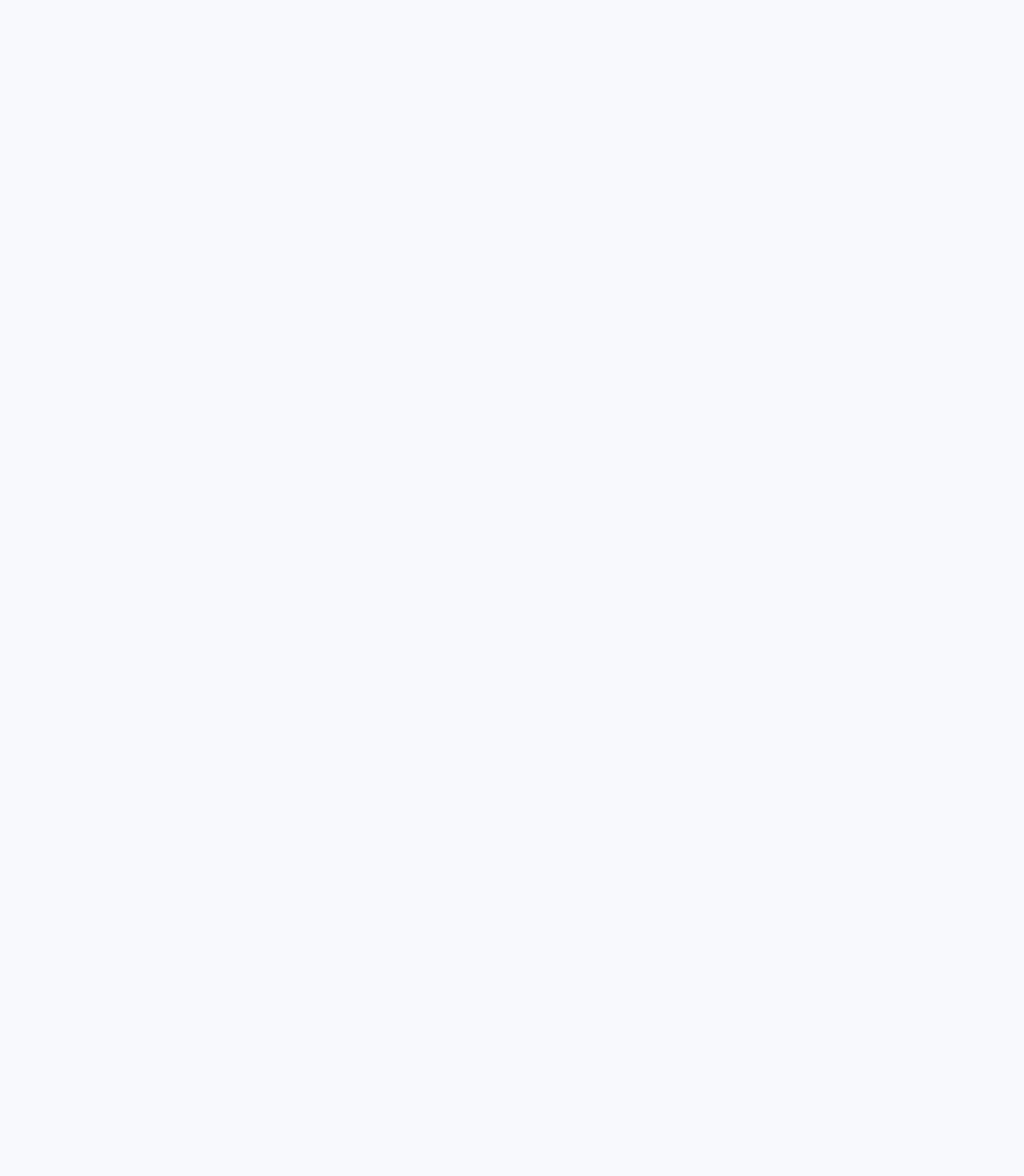
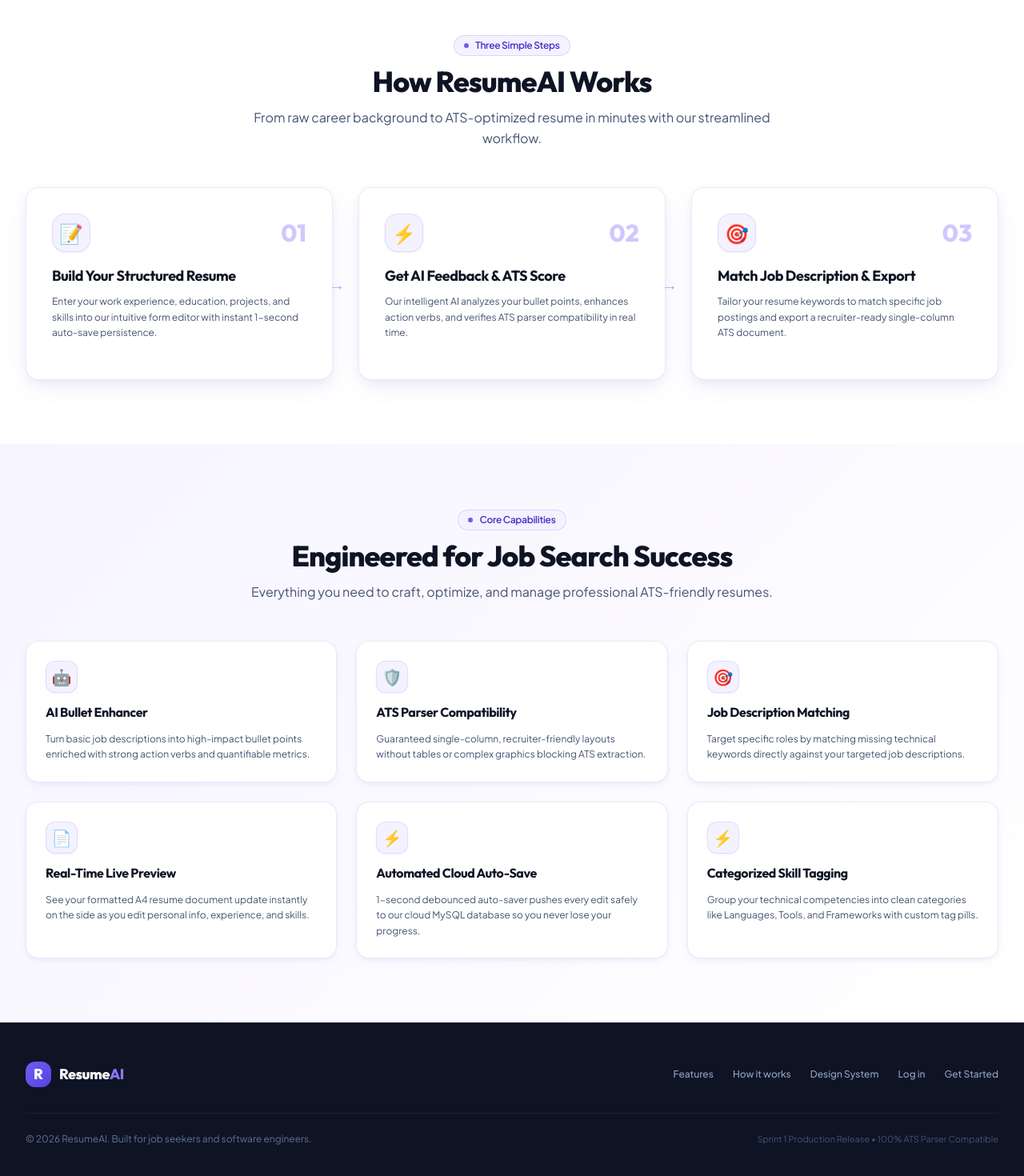
Before and after one commit to bhavyaku11/resumeai-builders-program, a React (Vite) app in the folder client/: page / in a window 1280 px wide. Shown: the part 724-2194 px from the top of the page at 80% size. Before the commit the page ends 800 px from the top, so only its background shows below. Built offline with nearby package versions, Linux system fonts and the light colour scheme.

Commit message:
UIUX-Part3: landing page feature sections and footer

```diff
--- /dev/null
+++ b/client/src/components/landing/Features.jsx
@@ -0,0 +1,87 @@
+import React from 'react';
+import Badge from '../ui/Badge';
+import { Card } from '../ui/Card';
+
+const FEATURES = [
+  {
+    icon: '🤖',
+    title: 'AI Bullet Enhancer',
+    description:
+      'Turn basic job descriptions into high-impact bullet points enriched with strong action verbs and quantifiable metrics.',
+  },
+  {
+    icon: '🛡️',
+    title: 'ATS Parser Compatibility',
+    description:
+      'Guaranteed single-column, recruiter-friendly layouts without tables or complex graphics blocking ATS extraction.',
+  },
+  {
+    icon: '🎯',
+    title: 'Job Description Matching',
+    description:
+      'Target specific roles by matching missing technical keywords directly against your targeted job descriptions.',
+  },
+  {
+    icon: '📄',
+    title: 'Real-Time Live Preview',
+    description:
+      'See your formatted A4 resume document update instantly on the side as you edit personal info, experience, and skills.',
+  },
+  {
+    icon: '⚡',
+    title: 'Automated Cloud Auto-Save',
+    description:
+      '1-second debounced auto-saver pushes every edit safely to our cloud MySQL database so you never lose your progress.',
+  },
+  {
+    icon: '⚡',
+    title: 'Categorized Skill Tagging',
+    description:
+      'Group your technical competencies into clean categories like Languages, Tools, and Frameworks with custom tag pills.',
+  },
+];
+
+export default function Features() {
+  return (
+    <section id="features" className="py-20 bg-brand-canvas relative">
+      <div className="max-w-7xl mx-auto px-4 sm:px-6 lg:px-8 space-y-12">
+        {/* Section Header */}
+        <div className="text-center space-y-3 max-w-2xl mx-auto">
+          <Badge variant="primary" size="md" dot>
+            Core Capabilities
+          </Badge>
+          <h2 className="text-3xl sm:text-4xl font-extrabold font-display text-surface-900 tracking-tight">
+            Engineered for Job Search Success
+          </h2>
+          <p className="text-sm sm:text-base text-surface-600 font-body leading-relaxed">
+            Everything you need to craft, optimize, and manage professional ATS-friendly resumes.
+          </p>
+        </div>
+
+        {/* 6 Feature Cards Grid */}
+        <div className="grid grid-cols-1 md:grid-cols-2 lg:grid-cols-3 gap-6">
+          {FEATURES.map((feat) => (
+            <Card
+              key={feat.title}
+              hoverable
+              padding="p-6"
+              className="space-y-3 bg-white/90 border-surface-200/80 shadow-soft-sm hover:shadow-soft-md"
+            >
+              <div className="w-10 h-10 rounded-xl bg-brand-50 border border-brand-200/60 flex items-center justify-center text-xl shadow-soft-xs">
+                {feat.icon}
+              </div>
+
+              <h3 className="text-base font-bold font-display text-surface-900">
+                {feat.title}
+              </h3>
+
+              <p className="text-xs text-surface-600 font-body leading-relaxed">
+                {feat.description}
+              </p>
+            </Card>
+          ))}
+        </div>
+      </div>
+    </section>
+  );
+}
--- /dev/null
+++ b/client/src/components/landing/Footer.jsx
@@ -0,0 +1,48 @@
+import React from 'react';
+import { Link } from 'react-router-dom';
+
+export default function Footer() {
+  return (
+    <footer className="bg-surface-900 text-surface-300 font-body border-t border-surface-800 py-12">
+      <div className="max-w-7xl mx-auto px-4 sm:px-6 lg:px-8 space-y-8">
+        <div className="flex flex-col md:flex-row items-center justify-between gap-6">
+          {/* Logo / Brand */}
+          <Link to="/" className="flex items-center space-x-2.5">
+            <div className="w-8 h-8 rounded-xl bg-gradient-brand flex items-center justify-center text-white font-extrabold font-display text-lg shadow-soft-xs">
+              R
+            </div>
+            <span className="text-lg font-extrabold font-display tracking-tight text-white">
+              Resume<span className="text-brand-400">AI</span>
+            </span>
+          </Link>
+
+          {/* Navigation Links */}
+          <div className="flex flex-wrap items-center justify-center gap-6 text-xs text-surface-400 font-medium">
+            <a href="#features" className="hover:text-white transition-colors">
+              Features
+            </a>
+            <a href="#how-it-works" className="hover:text-white transition-colors">
+              How it works
+            </a>
+            <Link to="/style-guide" className="hover:text-white transition-colors">
+              Design System
+            </Link>
+            <Link to="/login" className="hover:text-white transition-colors">
+              Log in
+            </Link>
+            <Link to="/register" className="hover:text-white transition-colors">
+              Get Started
+            </Link>
+          </div>
+        </div>
+
+        <div className="border-t border-surface-800/80 pt-6 flex flex-col sm:flex-row items-center justify-between text-xs text-surface-500 gap-4">
+          <p>© {new Date().getFullYear()} ResumeAI. Built for job seekers and software engineers.</p>
+          <p className="text-[11px] text-surface-600">
+            Sprint 1 Production Release • 100% ATS Parser Compatible
+          </p>
+        </div>
+      </div>
+    </footer>
+  );
+}
--- /dev/null
+++ b/client/src/components/landing/HowItWorks.jsx
@@ -0,0 +1,90 @@
+import React from 'react';
+import Badge from '../ui/Badge';
+import { Card } from '../ui/Card';
+
+const STEPS = [
+  {
+    step: '01',
+    icon: '📝',
+    title: 'Build Your Structured Resume',
+    description:
+      'Enter your work experience, education, projects, and skills into our intuitive form editor with instant 1-second auto-save persistence.',
+    tag: 'Step 1',
+  },
+  {
+    step: '02',
+    icon: '⚡',
+    title: 'Get AI Feedback & ATS Score',
+    description:
+      'Our intelligent AI analyzes your bullet points, enhances action verbs, and verifies ATS parser compatibility in real time.',
+    tag: 'Step 2',
+  },
+  {
+    step: '03',
+    icon: '🎯',
+    title: 'Match Job Description & Export',
+    description:
+      'Tailor your resume keywords to match specific job postings and export a recruiter-ready single-column ATS document.',
+    tag: 'Step 3',
+  },
+];
+
+export default function HowItWorks() {
+  return (
+    <section id="how-it-works" className="py-20 bg-white border-t border-surface-200/60 relative">
+      <div className="max-w-7xl mx-auto px-4 sm:px-6 lg:px-8 space-y-12">
+        {/* Section Header */}
+        <div className="text-center space-y-3 max-w-2xl mx-auto">
+          <Badge variant="primary" size="md" dot>
+            Three Simple Steps
+          </Badge>
+          <h2 className="text-3xl sm:text-4xl font-extrabold font-display text-surface-900 tracking-tight">
+            How ResumeAI Works
+          </h2>
+          <p className="text-sm sm:text-base text-surface-600 font-body leading-relaxed">
+            From raw career background to ATS-optimized resume in minutes with our streamlined workflow.
+          </p>
+        </div>
+
+        {/* 3 Step Cards Grid */}
+        <div className="grid grid-cols-1 md:grid-cols-3 gap-8 relative">
+          {STEPS.map((item, idx) => (
+            <Card
+              key={item.step}
+              hoverable
+              padding="p-8"
+              className="relative space-y-4 bg-surface-50/50 border-surface-200/80 hover:border-brand-300"
+            >
+              {/* Step Badge & Icon */}
+              <div className="flex items-center justify-between">
+                <div className="w-12 h-12 rounded-2xl bg-brand-50 border border-brand-200/60 flex items-center justify-center text-2xl shadow-soft-xs">
+                  {item.icon}
+                </div>
+                <span className="text-3xl font-extrabold font-display text-brand-300 opacity-60">
+                  {item.step}
+                </span>
+              </div>
+
+              {/* Title & Description */}
+              <div className="space-y-2">
+                <h3 className="text-lg font-bold font-display text-surface-900">
+                  {item.title}
+                </h3>
+                <p className="text-xs text-surface-600 font-body leading-relaxed">
+                  {item.description}
+                </p>
+              </div>
+
+              {/* Connector line indicator for desktop */}
+              {idx < STEPS.length - 1 && (
+                <div className="hidden lg:block absolute -right-4 top-1/2 -translate-y-1/2 z-10 text-brand-300 font-bold text-xl">
+                  →
+                </div>
+              )}
+            </Card>
+          ))}
+        </div>
+      </div>
+    </section>
+  );
+}
--- a/client/src/pages/Landing.jsx
+++ b/client/src/pages/Landing.jsx
@@ -1,17 +1,25 @@
 import React from 'react';
 import Header from '../components/landing/Header';
 import Hero from '../components/landing/Hero';
+import HowItWorks from '../components/landing/HowItWorks';
+import Features from '../components/landing/Features';
+import Footer from '../components/landing/Footer';
 
 export default function Landing() {
   return (
-    <div className="min-h-screen bg-surface-50 font-body text-surface-900 selection:bg-brand-500/20 selection:text-brand-700">
+    <div className="min-h-screen bg-surface-50 font-body text-surface-900 selection:bg-brand-500/20 selection:text-brand-700 flex flex-col">
       {/* Header Bar */}
       <Header />
 
-      {/* Hero Section */}
-      <main>
+      {/* Main Content */}
+      <main className="flex-1">
         <Hero />
+        <HowItWorks />
+        <Features />
       </main>
+
+      {/* Footer */}
+      <Footer />
     </div>
   );
 }
```
